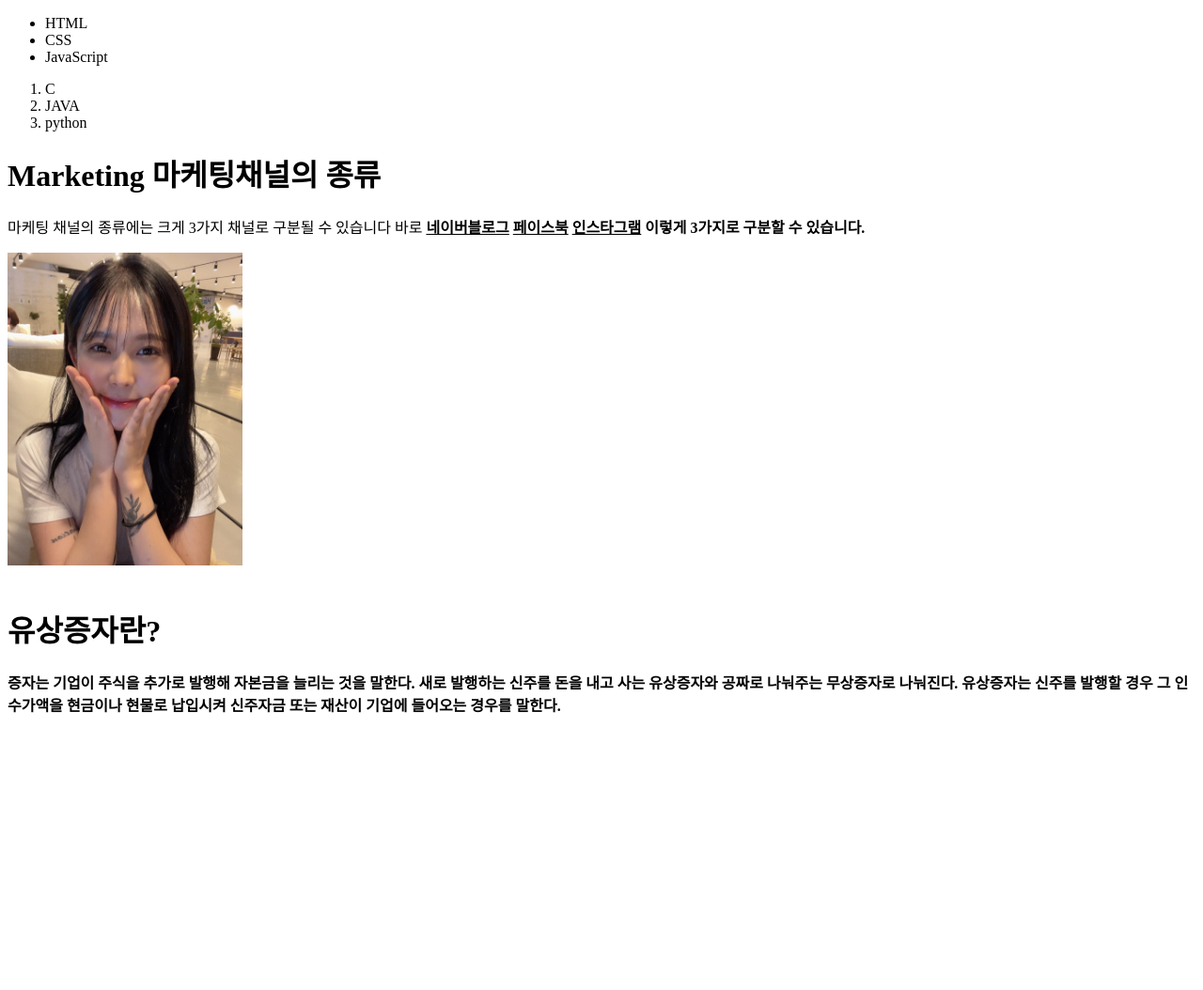
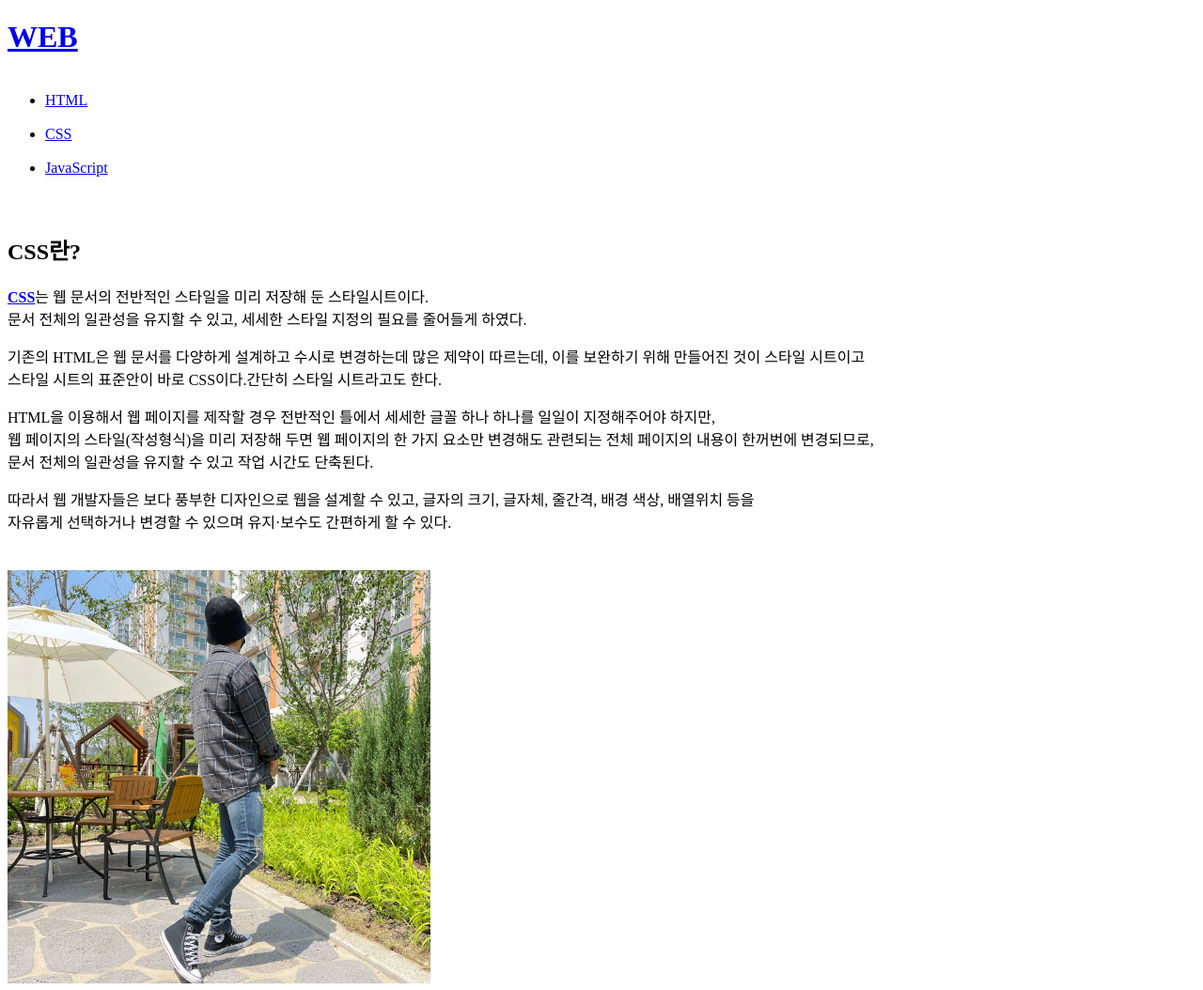
Before and after one commit to shinsm6761/web1, a plain HTML site: page 2.html in a window 1280 px wide. Shown: the whole page at 94% size. Before the commit the page ends 800 px from the top, so only its background shows below. Drawn offline with Linux system fonts and the light colour scheme.

Commit message:
Add files via upload

```diff
--- a/2.html
+++ b/2.html
@@ -1,27 +1,21 @@
 <!doctype html>
 <html>
 <head>
-  <title>HTML-공부하기</title>
+  <title>CSS란?!</title>
   <meta charset="utf-8">
 </head>
 <body>
-<ul>
-  <li>HTML</li>
-  <li>CSS</li>
-  <li>JavaScript</li>
-</ul>
-<ol>
-  <li>C</li>
-  <li>JAVA</li>
-  <li>python</li>
-</ol>
-<p>
-<h1>Marketing 마케팅채널의 종류</h2>
-마케팅 채널의 종류에는 크게 3가지 채널로 구분될 수 있습니다  바로 <strong><u>네이버블로그</u> <u>페이스북</u> <u>인스타그램</u></strog> 이렇게 3가지로 구분할 수 있습니다.
-<p>
-<img src="현만두.jpg" width="250">
-</p>
-<p style="margin-top:40px;"><h1>유상증자란?</h1></p>
-<p>증자는 기업이 주식을 추가로 발행해 자본금을 늘리는 것을 말한다. 새로 발행하는 신주를 돈을 내고 사는 유상증자와 공짜로 나눠주는 무상증자로 나눠진다. 유상증자는 신주를 발행할 경우 그 인수가액을 현금이나 현물로 납입시켜 신주자금 또는 재산이 기업에 들어오는 경우를 말한다.</p>
-</body>
+  <h1><a href="index.html">WEB</a></h1>
+  <ul>
+    <br><li><a href="1.html">HTML</a></li>
+    <br><li><a href="2.html">CSS</a></li>
+    <br><li><a href="3.html">JavaScript</a></li>
+  </ul>
+  <p style="margin-top:60px;"><h2>CSS란?</h2></p>
+<p><a href="https://terms.naver.com/entry.naver?docId=1179641&cid=40942&categoryId=32854"target="_blank" title="CSS에 대하여.."><strong>CSS</a></strong>는 웹 문서의 전반적인 스타일을 미리 저장해 둔 스타일시트이다. <br>문서 전체의 일관성을 유지할 수 있고, 세세한 스타일 지정의 필요를 줄어들게 하였다.</p>
+<p>기존의 HTML은 웹 문서를 다양하게 설계하고 수시로 변경하는데 많은 제약이 따르는데, 이를 보완하기 위해 만들어진 것이 스타일 시트이고 <br>스타일 시트의 표준안이 바로 CSS이다.간단히 스타일 시트라고도 한다.</p>
+<p>HTML을 이용해서 웹 페이지를 제작할 경우 전반적인 틀에서 세세한 글꼴 하나 하나를 일일이 지정해주어야 하지만,<br>웹 페이지의 스타일(작성형식)을 미리 저장해 두면 웹 페이지의 한 가지 요소만 변경해도 관련되는 전체 페이지의 내용이 한꺼번에 변경되므로, <br>문서 전체의 일관성을 유지할 수 있고 작업 시간도 단축된다.</p>
+<p>따라서 웹 개발자들은 보다 풍부한 디자인으로 웹을 설계할 수 있고, 글자의 크기, 글자체, 줄간격, 배경 색상, 배열위치 등을 <br>자유롭게 선택하거나 변경할 수 있으며 유지·보수도 간편하게 할 수 있다.</p>
+<p style="margin-top:40px;">
+<img src="sungmin9.jpg" width="450"></p></body>
 </html>
```
Also changed, not shown: 1.html (+14 -20 lines), 3.html (+12 -20 lines), index.html (+6 -6 lines), edi.jpg (added), sungmin1.jpg (added), sungmin7.jpg (added), sungmin9.jpg (added).
